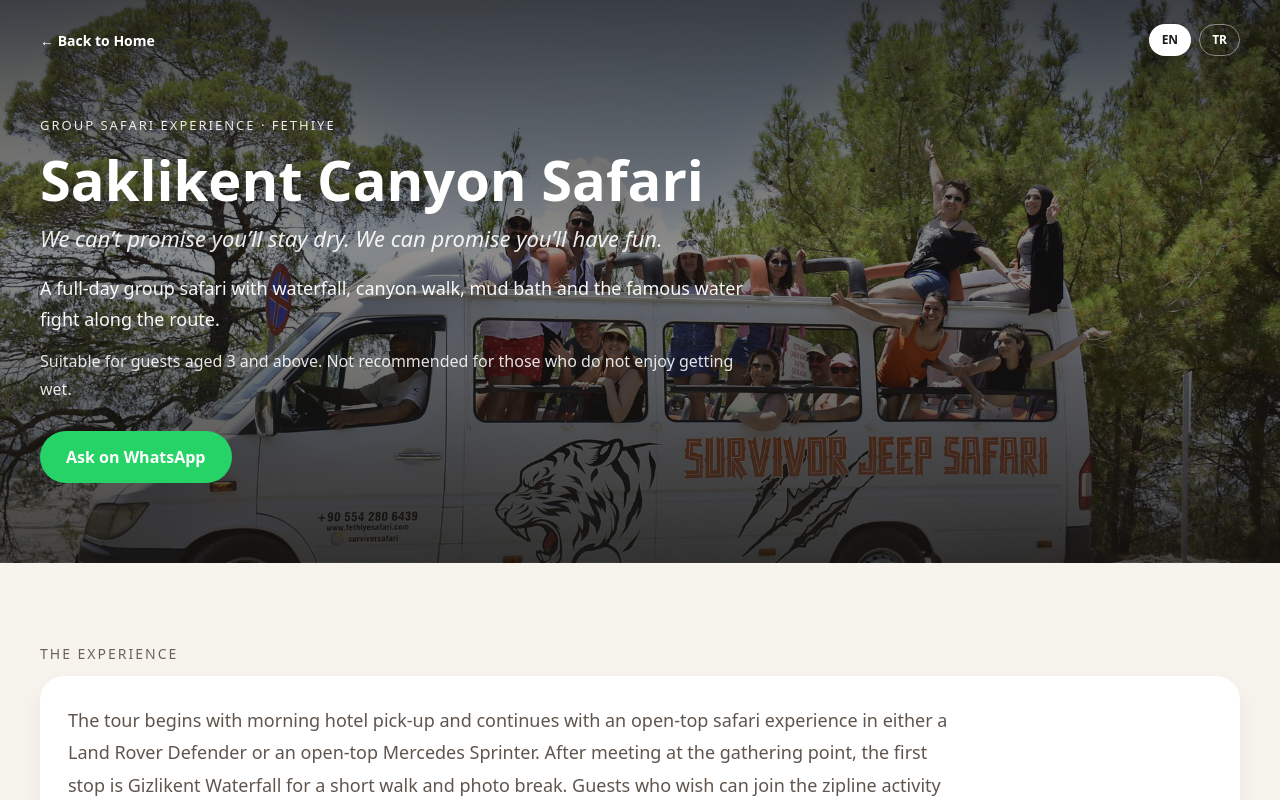
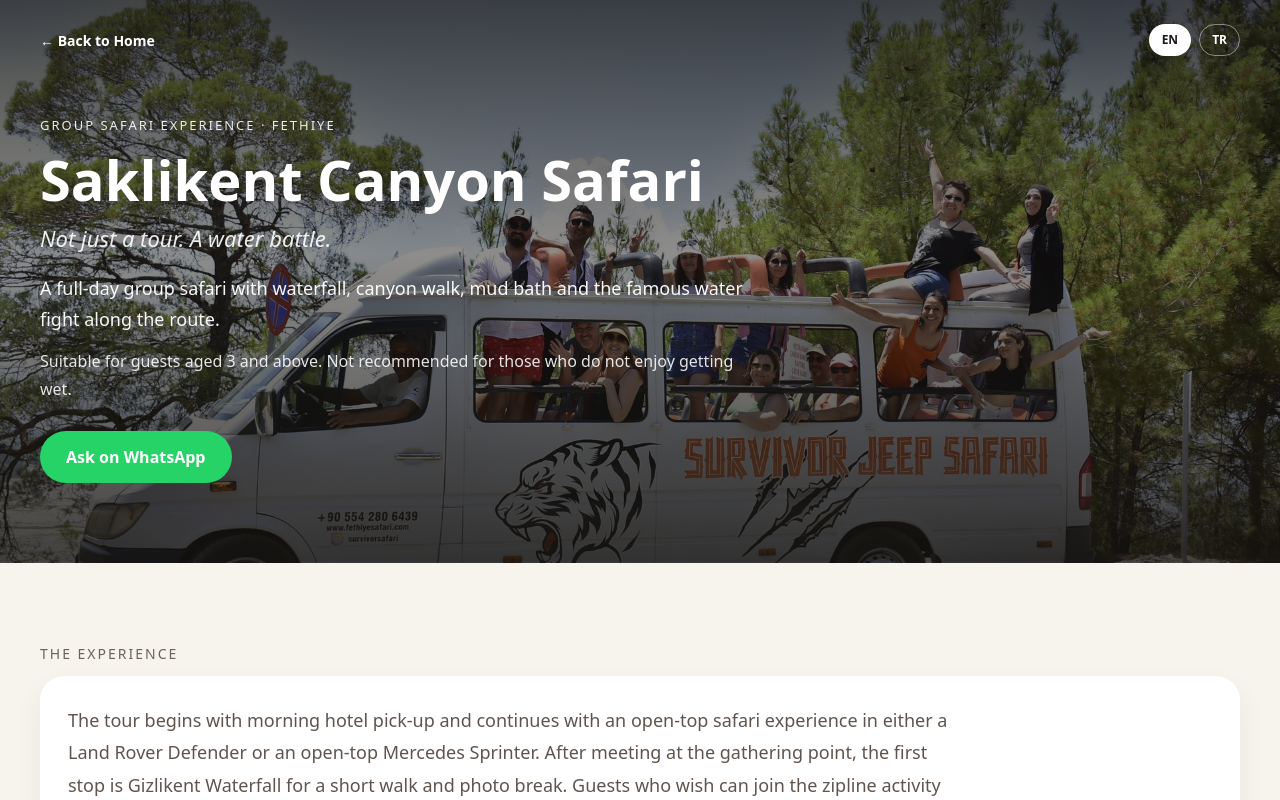
Before and after one commit to comendrive-a11y/comendrive-a11y, a Next.js app: page /saklikent-canyon-safari in a window 1280 px wide. Shown: the top 800 px of the page. Built offline with nearby package versions, Linux system fonts and the light colour scheme.

Commit message:
Update page.tsx

```diff
--- a/app/saklikent-canyon-safari/page.tsx
+++ b/app/saklikent-canyon-safari/page.tsx
@@ -15,9 +15,9 @@ export default function SaklikentCanyonSafariPage() {
 
     heroTitle: isEn ? "Saklikent Canyon Safari" : "Saklıkent Kanyon Safari",
 
-    heroSlogan: isEn
-      ? "We can’t promise you’ll stay dry. We can promise you’ll have fun."
-      : "Kuru kalacağınıza söz veremeyiz. Ama çok eğleneceğinize ederiz.",
+   heroSlogan: isEn
+  ? "Not just a tour. A water battle."
+  : "Sadece bir tur değil. Bir su savaşı.",
 
     heroText: isEn
       ? "A full-day group safari with waterfall, canyon walk, mud bath and the famous water fight along the route."
```
